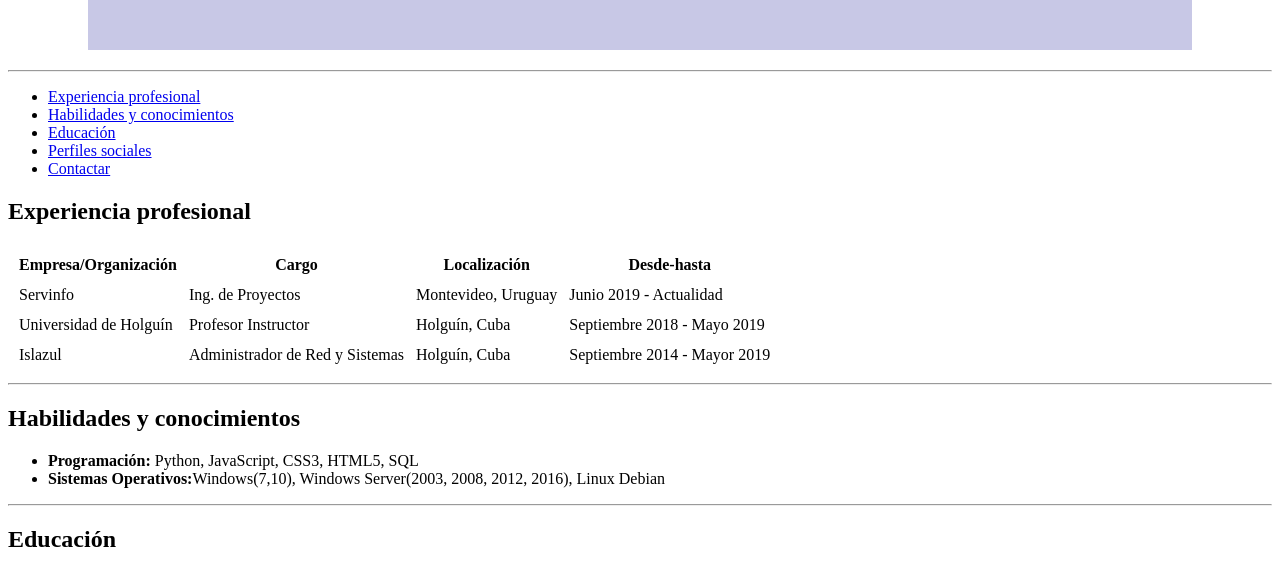
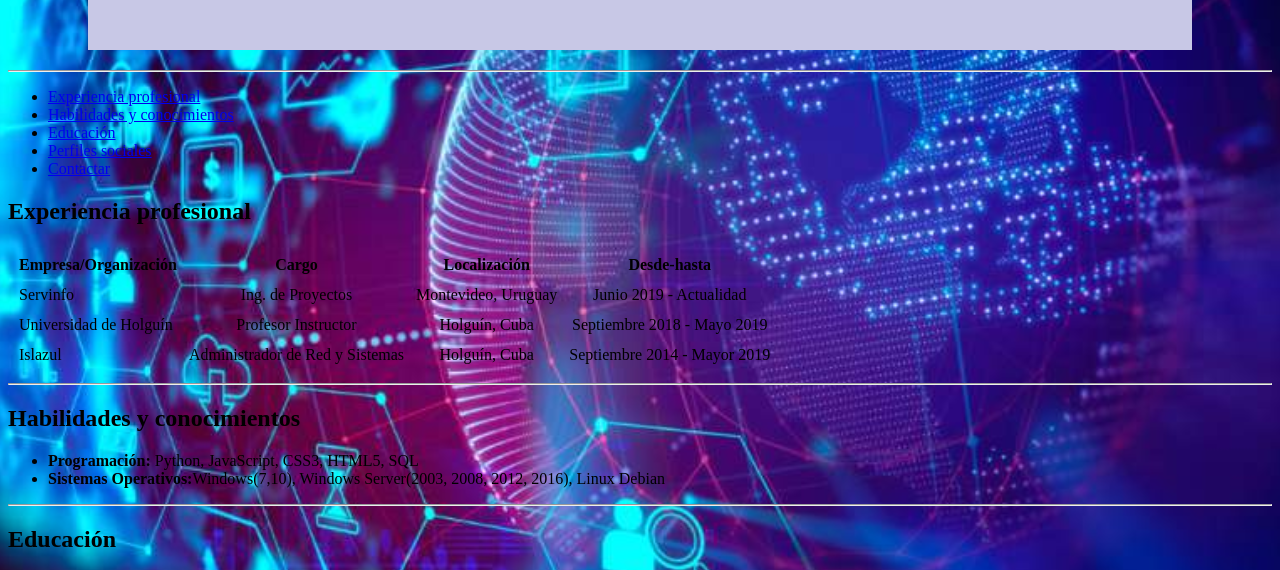
Before and after one commit to MarcelH90/Curriculum, a plain HTML site: page index.html in a window 1280 px wide. Shown: the part 222-792 px from the top of the page. Drawn offline with Linux system fonts and the light colour scheme.

Commit message:
commit hasta el fondo

```diff
--- a/index.html
+++ b/index.html
@@ -40,19 +40,19 @@
         </thead>
         <tbody>
             <tr>
-                <td>Servinfo</td>
+                <td class="empleador">Servinfo</td>
                 <td>Ing. de Proyectos</td>
                 <td>Montevideo, Uruguay</td>
                 <td>Junio 2019 - Actualidad</td>
             </tr>
             <tr>
-                <td>Universidad de Holguín</td>
+                <td class="empleador">Universidad de Holguín</td>
                 <td>Profesor Instructor</td>
                 <td>Holguín, Cuba</td>
                 <td>Septiembre 2018 - Mayo 2019</td>
             </tr>
             <tr>
-                <td>Islazul</td>
+                <td class="empleador">Islazul</td>
                 <td>Administrador de Red y Sistemas</td>
                 <td>Holguín, Cuba</td>
                 <td>Septiembre 2014 - Mayor 2019</td>
--- a/style/style.css
+++ b/style/style.css
@@ -1,3 +1,11 @@
+body {
+    background: url("../img/fondo.jpg");
+    background-repeat: no-repeat;
+    background-position: center center;
+    background-attachment: fixed;
+    background-size: cover;
+}
+
 div#cabecera {
     width: 85%;
     margin: 20px auto;
@@ -35,3 +43,11 @@ img.img_contact {
 p#description {
     text-align: center;
 }
+
+td {
+    text-align: center;
+}
+
+td.empleador {
+    text-align: left;
+}
```
Also changed, not shown: img/fondo.jpg (added), img/partes/Cv design.jpg (added), img/partes/fondo.jpg (added).
